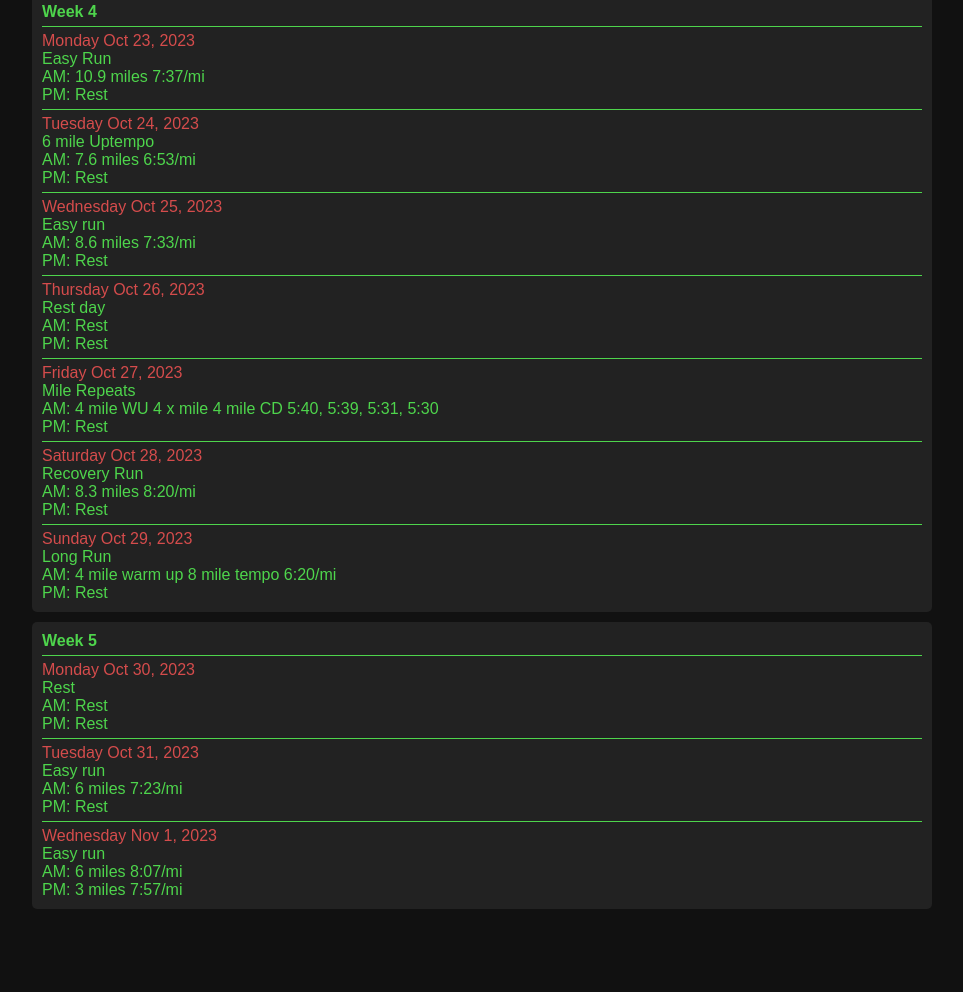
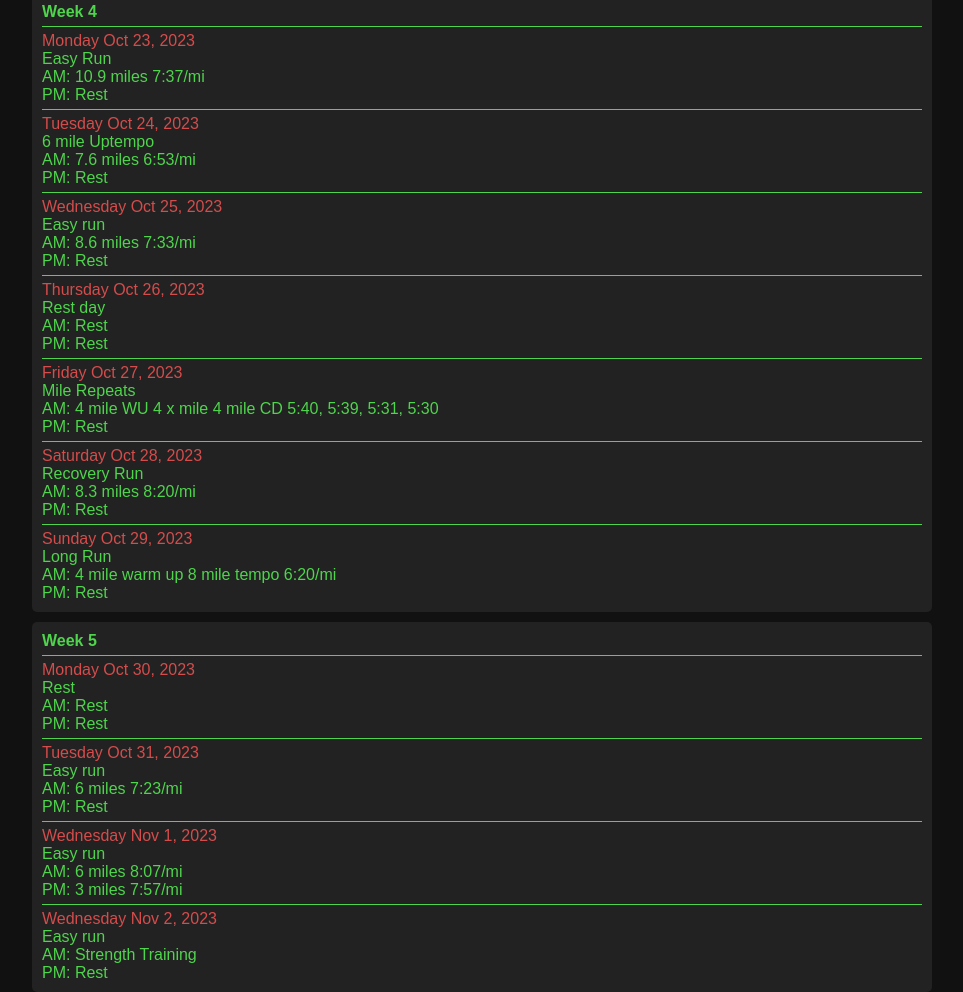
Before and after one commit to smallnumbers0/endless-stride, a plain HTML site: page index.html in a window 1280 px wide. Shown: the part 2451-3443 px from the top of the page, without its empty margins (158-1121 px from the left). Before the commit the page ends 3360 px from the top, so only its background shows below. Drawn offline with Linux system fonts and the light colour scheme.

Commit message:
110223 AM

```diff
--- a/index.html
+++ b/index.html
@@ -196,6 +196,10 @@
                 <p id="type">Easy run</p>
                 <p id="stats">AM: 6 miles 8:07/mi</p>
                 <p id="stats">PM: 3 miles 7:57/mi</p>
+                <p id="date">Wednesday Nov 2, 2023</p>
+                <p id="type">Easy run</p>
+                <p id="stats">AM: Strength Training</p>
+                <p id="stats">PM: Rest</p>
             </section>
         </section>
     </main>
```
Also changed, not shown: kaiser-hm-2023.html (+4 -0 lines).
